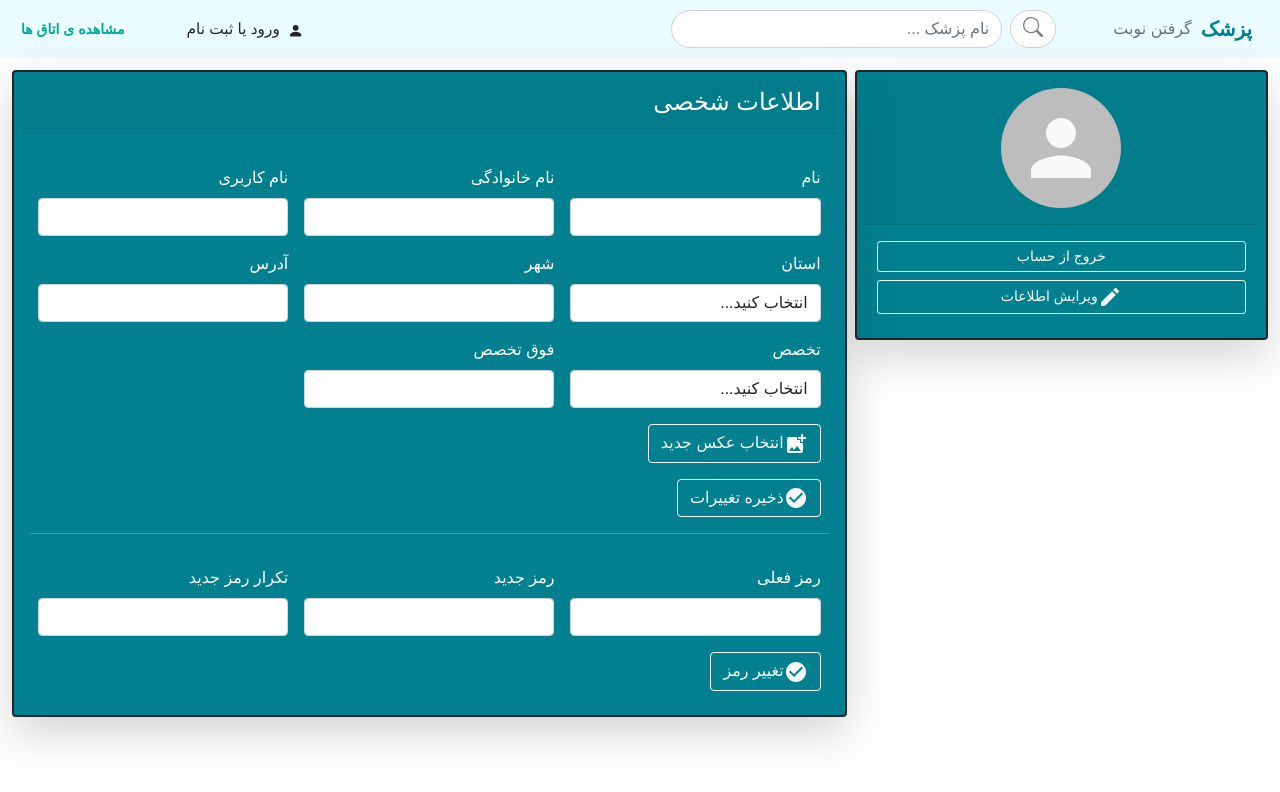
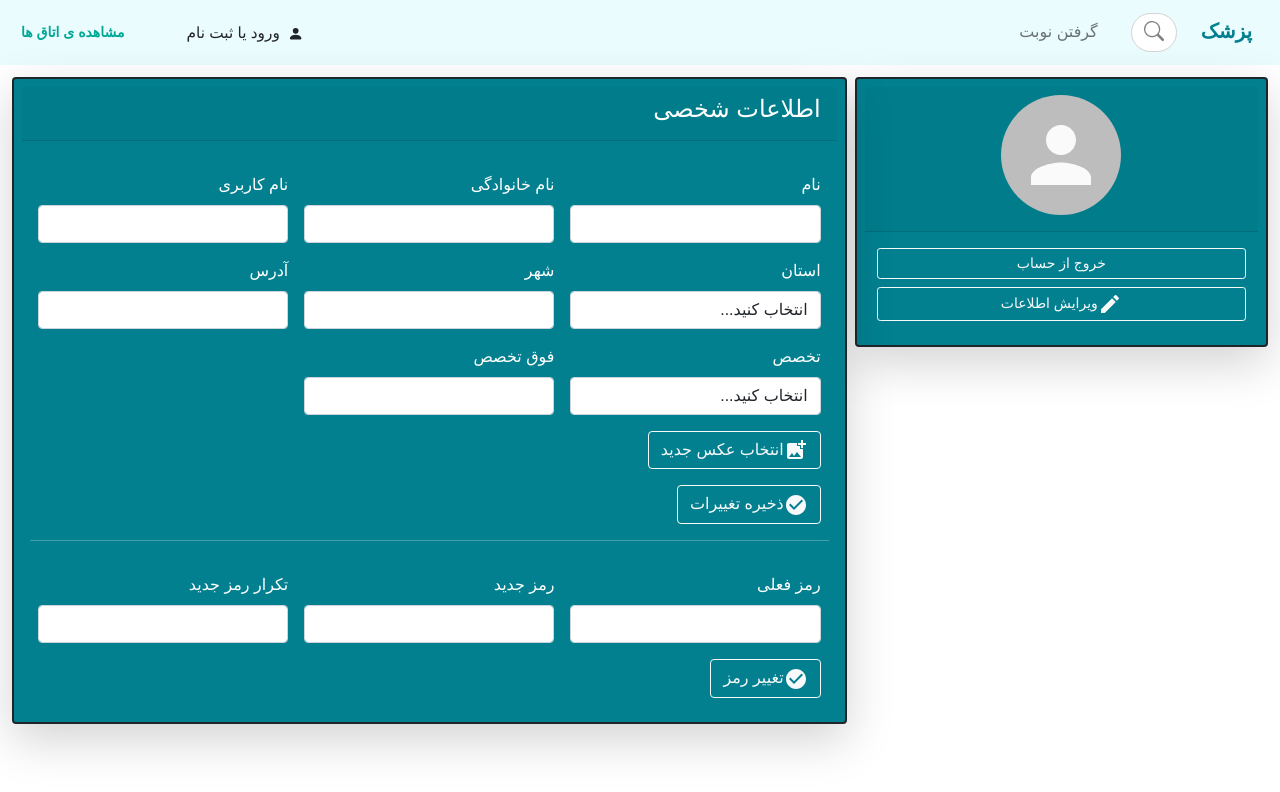
Before and after one commit to MelikaNobakhtian/luna-software-engineering, a React (Create React App) app in the folder Webfront/: page /doctorProfile in a window 1280 px wide. Shown: the top 792 px of the page. Built offline with nearby package versions, Linux system fonts and the light colour scheme.

Commit message:
Add offcanvas for searching

```diff
--- a/Webfront/public/index.html
+++ b/Webfront/public/index.html
@@ -27,13 +27,14 @@
       Learn how to configure a non-root public URL by running `npm run build`.
     -->
     <title>React App</title>
-    <script src="https://cdn.jsdelivr.net/npm/bootstrap@5.0.0-beta3/dist/js/bootstrap.bundle.min.js" integrity="sha384-JEW9xMcG8R+pH31jmWH6WWP0WintQrMb4s7ZOdauHnUtxwoG2vI5DkLtS3qm9Ekf" crossorigin="anonymous"></script>
 
   </head>
   <body>
 
     <noscript>You need to enable JavaScript to run this app.</noscript>
     <div id="root"></div>
+    <script src="https://cdn.jsdelivr.net/npm/bootstrap@5.0.0-beta3/dist/js/bootstrap.bundle.min.js" integrity="sha384-JEW9xMcG8R+pH31jmWH6WWP0WintQrMb4s7ZOdauHnUtxwoG2vI5DkLtS3qm9Ekf" crossorigin="anonymous"></script>
+
     <!--
       This HTML file is a template.
       If you open it directly in the browser, you will see an empty page.
--- a/Webfront/src/Navbar.js
+++ b/Webfront/src/Navbar.js
@@ -8,7 +8,7 @@
 // import * as ReactBootstrap from 'react-bootstrap';
 import React, { useState } from "react";
 //import { FcSearch } from "react-icons/fc";
-import Button from "react-bootstrap/Button";
+//import Button from "react-bootstrap/Button";
 import { BsSearch, BsFillPersonFill } from "react-icons/bs";
 //import { BiSearchAlt2 } from "react-icons/bi";
 import Cookies from "js-cookie";
@@ -18,12 +18,12 @@ import Cookies from "js-cookie";
   //   Route,
   //   Link,
   //   Redirect,
-withRouter
+  withRouter,
 } from "react-router-dom";
 
 function Navbar(props) {
   const redirecttoprofile = () => {
-    console.log(Cookies.get("doctorId"))
+    console.log(Cookies.get("doctorId"));
     if (Cookies.get("doctorId").toString() === "0") {
       props.history.push("/userProfile");
     } else if (Cookies.get("doctorId").toString() === "1") {
@@ -34,20 +34,36 @@ function Navbar(props) {
   };
 
   return (
-    <div className="" style={{backgroundColor:"#EBFCFF"}}>
-      <nav
-        className="navbar navbar-expand-lg navbar-light"
-        dir="rtl"
-      >
-        <div
-          className="container-fluid"
-          // style={{backgroundColor:"#E2FBF9"}}
-        >
+    <div className="" style={{ backgroundColor: "#EBFCFF" }}>
+      <nav className="navbar navbar-expand-lg navbar-light" dir="rtl">
+        <div className="container-fluid">
           <div
             className="navbar-brand"
             style={{ color: "#028090", fontWeight: "bolder" }}
           >
             پزشک
+            <button
+              class="btn mx-4 round-3 shadow-0"
+              data-bs-toggle="offcanvas"
+              data-bs-target="#offcanvasRight"
+              aria-controls="offcanvasRight"
+              style={{
+                backgroundColor: "white",
+                borderRadius: 100,
+                borderColor: "lightgray",
+              }}
+            >
+              <BsSearch
+                data-bs-toggle="offcanvas"
+                data-bs-target="#offcanvasRight"
+                aria-controls="offcanvasRight"
+                color="gray"
+                size="20"
+                class="round-3 mb-1 align-self-center justify-self-center"
+                dir="rtl"
+                style={{}}
+              ></BsSearch>
+            </button>
           </div>
 
           <button
@@ -72,33 +88,14 @@ function Navbar(props) {
           <a className="nav-link disabled" href="#" tabindex="-1" aria-disabled="true">Disabled</a>
         </li> ///*/}
             </ul>
-            <form
-              className="d-flex col-lg-8  col-md-6 mt-lg-auto mb-lg-auto mb-n2 mt-3 col-11 round-3 me-lg-5 me-2"
-
-            >
-              <Button
-                class="btn round-3 shadow-0"
-                style={{
-                  backgroundColor: "white",
-                  borderRadius: 100,
-                  borderColor: "lightgray",
-                }}
-              >
-                <BsSearch
-                  color="gray"
-                  size="20"
-                  class="round-3 mb-1 align-self-center justify-self-center"
-                  dir="rtl"
-                  style={{}}
-                ></BsSearch>
-              </Button>
-              <input
+            <form className="d-flex col-lg-8  col-md-6 mt-lg-auto mb-lg-auto mb-n2 mt-3 col-11 round-3 me-lg-5 me-2">
+              {/* <input
                 className="form-control me-2 round-3 w-75 col-lg-11  shadow-0"
                 type="search"
                 style={{ borderRadius: 100 }}
                 placeholder="نام پزشک ..."
                 aria-label="Search"
-              ></input>
+              ></input> */}
 
               {/* <button className="btn btn-outline-success round-3 shadow" style={{borderRadius:100}} type="submit">جستجو</button> */}
             </form>
@@ -108,7 +105,7 @@ function Navbar(props) {
             id="navbarNav"
             // style={{backgroundColor:"green"}}
           >
-            <ul className="navbar-nav  " >
+            <ul className="navbar-nav  ">
               {/* <li className="nav-item dropdown" data-bs-toggle="collapse" dir ="ltr"  >
           <a className="nav-link dropdown-toggle" href="#" id="navbarDropdownMenuLink" role="button" data-bs-toggle="dropdown" aria-expanded="false">
            پزشک هستید؟
@@ -120,7 +117,7 @@ function Navbar(props) {
           </ul>
         </li> */}
               <div className="nav-item mt-lg-auto mb-lg-auto mb-2 mt-n5  ms-5">
-                {Cookies.get("doctorId") !== undefined? (
+                {Cookies.get("doctorId") !== undefined ? (
                   <div
                     class="btn p-1 "
                     style={{ fontSize: "clamp(15px,1.2vw,20px)" }}
@@ -140,8 +137,10 @@ function Navbar(props) {
                   </div>
                 )}
               </div>
-              <li className="btn nav-item nav-link pull-left ms-auto" style={{ color: "#00A896", fontWeight: "bold" }}>
-
+              <li
+                className="btn nav-item nav-link pull-left ms-auto"
+                style={{ color: "#00A896", fontWeight: "bold" }}
+              >
                 <small>مشاهده ی اتاق ها</small>
               </li>
             </ul>
@@ -155,9 +154,57 @@ function Navbar(props) {
 </div> */}
       </nav>
 
-      {/* <ReactBootstrap.Button>HI this is bootstrap bottom</ReactBootstrap.Button> */}
+      <div
+        class="offcanvas offcanvas-end "
+        tabindex="-1"
+        id="offcanvasRight"
+        aria-labelledby="offcanvasRightLabel"
+      >
+        <div class="offcanvas-header">
+          <button
+            type="button"
+            class="btn-close text-reset"
+            data-bs-dismiss="offcanvas"
+            aria-label="Close"
+          ></button>
+          <h5 id="offcanvasRightLabel">جستجو</h5>
+        </div>
+        <div class="offcanvas-body m-1 ">
+          <p className="">قسمت های مورد نظر خود را پر کنید</p>
+          <form class="row g-3">
+            <div class="col-12">
+              <input type="text" class="form-control " placeholder="نام دکتر" />
+            </div>
+            <div class="col-12">
+              <input
+                type="text"
+                class="form-control  "
+                placeholder="تخصص"
+                aria-label=""
+              />
+            </div>
+            <div class="col-6">
+              <input
+                type="text"
+                class="form-control"
+                placeholder="استان"
+                aria-label=""
+              />
+            </div>
+            <div class="col-6">
+              <input
+                type="text"
+                class="form-control"
+                placeholder="شهر"
+                aria-label=""
+              />
+            </div>
+            <div className="btn btn-primary col-4 mx-2">بگرد</div>
+          </form>
+        </div>
+      </div>
     </div>
   );
 }
 
-export default  withRouter(Navbar);
+export default withRouter(Navbar);
--- a/Webfront/src/index.js
+++ b/Webfront/src/index.js
@@ -1,5 +1,5 @@
-import 'bootstrap/dist/css/bootstrap.css';
-import 'bootstrap/dist/js/bootstrap.bundle.min';
+//import 'bootstrap/dist/css/bootstrap.css';
+//import 'bootstrap/dist/js/bootstrap.bundle.min';
 
 import React from 'react';
 import ReactDOM from 'react-dom';
```
Also changed, not shown: Webfront/src/components/search/searchResult.js (added). Lines whose indentation alone changed are shown as unchanged.
